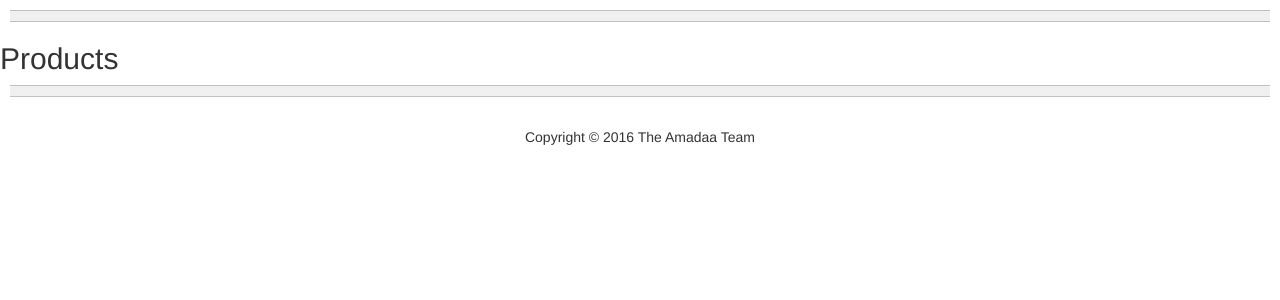
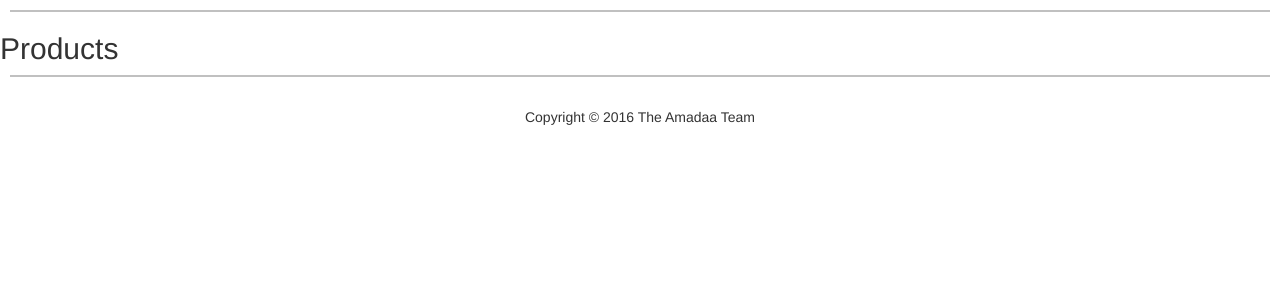
Before and after one commit to borderitsolutions/amadaa, a Django app: page /product/ in a window 1280 px wide. Shown: the part 90-390 px from the top of the page. Run offline with Django 3.2, Linux system fonts and the light colour scheme; data that the repository does not hold is empty; some libraries are stand-ins or nearby versions.

Commit message:
Remove bottom margin in action bar.

```diff
--- a/static/css/base.css
+++ b/static/css/base.css
@@ -37,3 +37,7 @@ th, td {
     border-style: solid;
     background-color: #f0f0f0;
 }
+
+.action-bar p {
+    margin: 0;
+}
```
